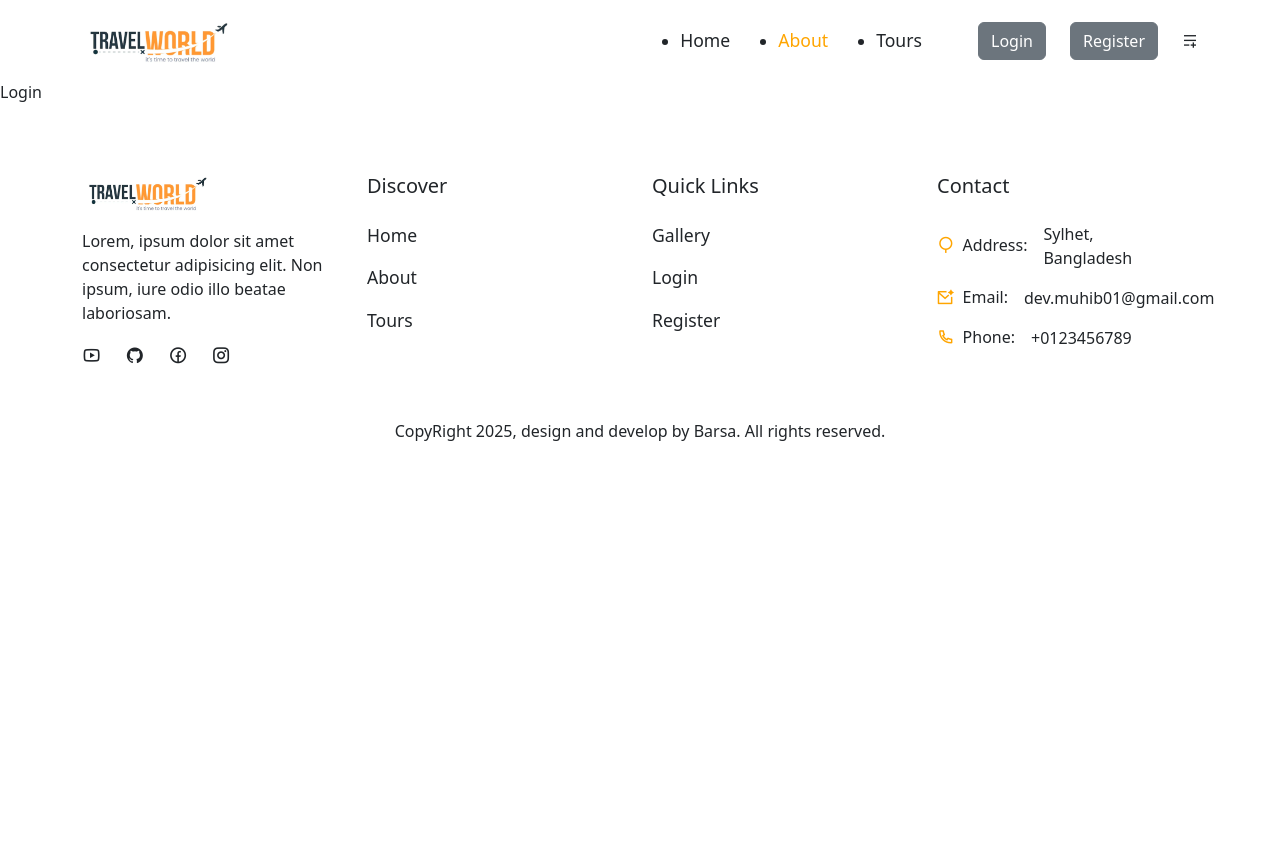
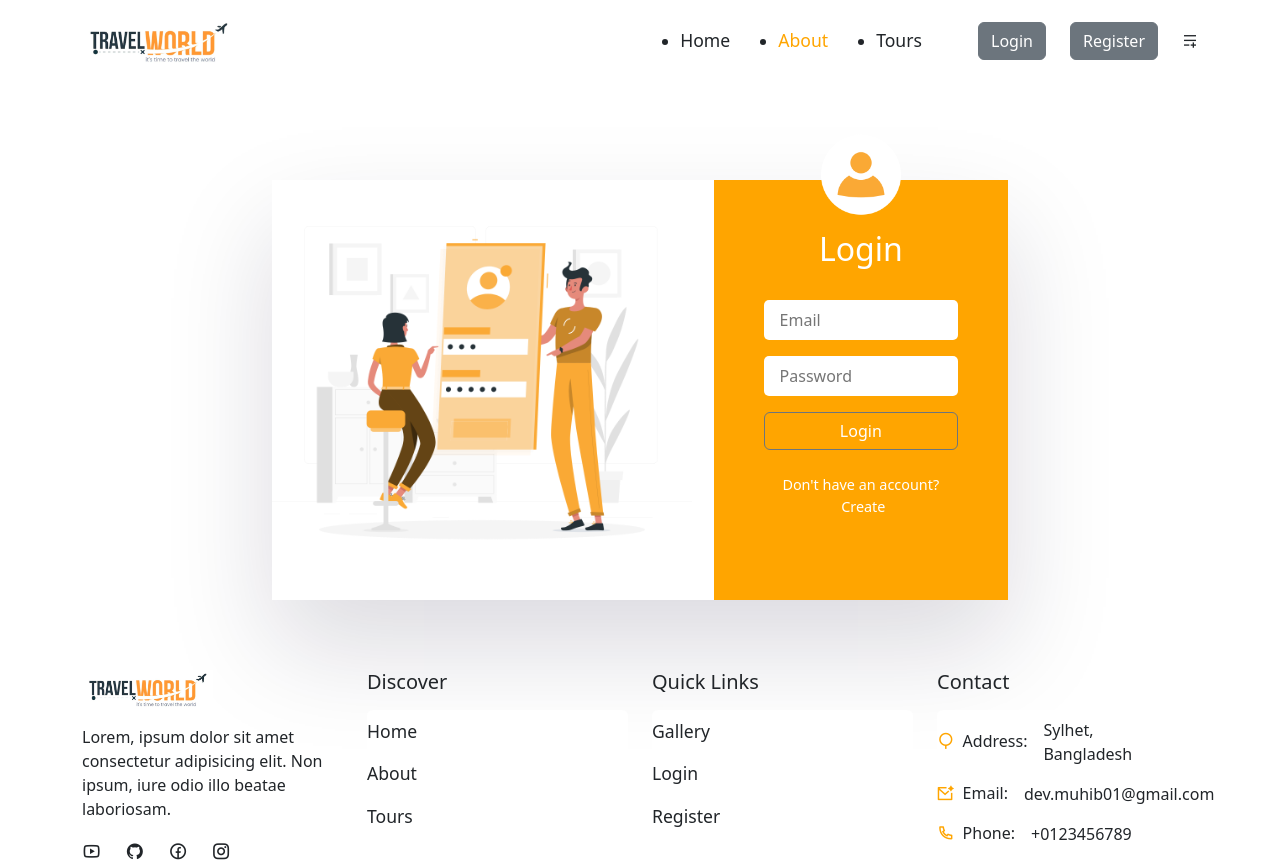
Before and after one commit to barsa0412/tour-management, a React (Create React App) app in the folder tour-management/frontend/: page /login in a window 1280 px wide. Shown: the top 862 px of the page. Before the commit the page ends 800 px from the top, so only its background shows below. Built offline with nearby package versions, Linux system fonts and the light colour scheme.

Commit message:
login register

```diff
--- a/tour-management/frontend/src/components/Booking/Booking.jsx
+++ b/tour-management/frontend/src/components/Booking/Booking.jsx
@@ -76,7 +76,14 @@
                     <span>${totalAmount}</span>
                 </ListGroupItem>
             </ListGroup>
-            <Button className="btn primary__btn w-100 mt-4" onClick={handleClick}>Book Now</Button>
+            <Button
+                                   className="btn w-100 mt-4"
+                                       onClick={handleClick}
+                            style={{ backgroundColor: 'orange', color: 'white' }}
+                           >
+                                 Book Now
+            </Button>
+
         </div>
     </div>
     );
--- a/tour-management/frontend/src/components/Booking/booking.css
+++ b/tour-management/frontend/src/components/Booking/booking.css
@@ -69,6 +69,7 @@
     font-size: 1rem;
     color: var(--text-color);
     font-weight: 500;
+
 }
 
 .booking__bottom{
--- a/tour-management/frontend/src/pages/Login.jsx
+++ b/tour-management/frontend/src/pages/Login.jsx
@@ -1,7 +1,56 @@
-import React from "react"; //6.9k (gzipped: 2.7k)
+import React, {useState} from "react"; //6.9k (gzipped: 2.7k)
+import {Container, Row, Col, Form, FormGroup, Button } from "reactstrap";
+import {Link} from "react-router-dom";
+
+import "../styles/login.css";
+
+import loginImg from "../assets/images/login.png";
+import userIcon from "../assets/images/user.png";
 
 const Login = () => {
-    return <div>Login</div>;
+    const [credentials, setCredentials] = useState({
+        email: undefined,
+        password: undefined,
+        });
+
+    const handleChange = e => {
+        setCredentials(prev=> ({...prev, [e.target.id]: e.target.value}));
+    };
+
+    const handleClick = e =>{
+        e.preventDefault();
+    };
+
+    return ( <section>
+        <Container>
+            <Row>
+                <Col lg="8" className="m-auto">
+                <div className="login__container d-flex justify-content-between">
+                    <div className="login__img">
+                        <img src={loginImg} alt="" />
+                    </div>
+                    <div className="login__form">
+                        <div className="user">
+                            <img src={userIcon} alt="" />
+                        </div>
+                        <h2>Login</h2>
+                        <Form onSubmit={handleClick}>
+                            <FormGroup>
+                                <input type="email" placeholder="Email" required id= "email" onChange={handleChange} />
+                            </FormGroup>
+                            <FormGroup>
+                                <input type="password" placeholder="Password" required id= "password" onChange={handleChange} />
+                            </FormGroup>
+                            <Button className="btn secondary__btn auth__btn" type="submit" style={{ backgroundColor: 'orange', color: 'white' }}>Login</Button>
+                        </Form>
+                        <p>Don't have an account? <Link to="/register">Create</Link></p>
+                    </div>
+                </div>
+                </Col>
+            </Row>
+        </Container>
+    </section>
+    );
 };
 
 export default Login;
--- a/tour-management/frontend/src/pages/Register.jsx
+++ b/tour-management/frontend/src/pages/Register.jsx
@@ -1,7 +1,60 @@
-import React from "react"; //6.9k (gzipped: 2.7k)
+import React, {useState} from "react"; //6.9k (gzipped: 2.7k)
+import {Container, Row, Col, Form, FormGroup, Button } from "reactstrap";
+import {Link} from "react-router-dom";
+
+import "../styles/login.css";
+
+import registerImg from "../assets/images/register.png";
+import userIcon from "../assets/images/user.png";
 
 const Register = () => {
-    return <div>Register</div>;
+    const [credentials, setCredentials] = useState({
+        username: undefined,
+        email: undefined,
+        password: undefined,
+        });
+
+    const handleChange = e => {
+        setCredentials(prev=> ({...prev, [e.target.id]: e.target.value}));
+    };
+
+    const handleClick = e =>{
+        e.preventDefault();
+    };
+
+    return ( <section>
+        <Container>
+            <Row>
+                <Col lg="8" className="m-auto">
+                <div className="login__container d-flex justify-content-between">
+                    <div className="login__img">
+                        <img src={registerImg} alt="" />
+                    </div>
+                    <div className="login__form">
+                        <div className="user">
+                            <img src={userIcon} alt="" />
+                        </div>
+                        <h2>Register</h2>
+                        <Form onSubmit={handleClick}>
+                            <FormGroup>
+                                <input type="text" placeholder="Username" required id= "username" onChange={handleChange} />
+                            </FormGroup>
+                            <FormGroup>
+                                <input type="email" placeholder="Email" required id= "email" onChange={handleChange} />
+                            </FormGroup>
+                            <FormGroup>
+                                <input type="password" placeholder="Password" required id= "password" onChange={handleChange} />
+                            </FormGroup>
+                            <Button className="btn secondary__btn auth__btn" type="submit" style={{ backgroundColor: 'orange', color: 'white' }}>Create Account</Button>
+                        </Form>
+                        <p>Already have an account!<Link to="/login">Login</Link></p>
+                    </div>
+                </div>
+                </Col>
+            </Row>
+        </Container>
+    </section>
+    );
 };
 
 export default Register;
--- a/tour-management/frontend/src/pages/ThankYou.jsx
+++ b/tour-management/frontend/src/pages/ThankYou.jsx
@@ -1,9 +1,31 @@
 import React from "react";
+import {Container, Row, Col, Button} from "reactstrap";
+import {Link} from "react-router-dom";
+import "../styles/thank-you.css";
 
 const ThankYou = () => {
-    return (
-        <div>ThankYou</div>
-    )
+    return ( <>
+        <section>
+            <Container>
+                <Row>
+                    <Col lg="12" className="pt-5 text-center">
+                    <div className="thank__you">
+                        <span><i class="ri-checkbox-line"></i></span>
+                        <h1 className="mb-3 fw-semibold">Thank You</h1>
+                        <h3 className="mb-4">Your tour is booked.</h3>
+
+                        <Button style={{ backgroundColor: 'orange', color: 'white' }}
+                           className="btn primary__btn w-25">
+                                  <Link to="/home" style={{ color: 'white', textDecoration: 'none' }}>Back to Home</Link>
+                        </Button>
+
+                    </div>
+                    </Col>
+                </Row>
+            </Container>
+        </section>
+        </>
+    );
 };
 
 export default ThankYou;
--- a/tour-management/frontend/src/pages/TourDetails.jsx
+++ b/tour-management/frontend/src/pages/TourDetails.jsx
@@ -114,6 +114,7 @@
             </Row>
         </Container>
     </section>
+    <Newsletter/>
     </>
     );
 };
--- /dev/null
+++ b/tour-management/frontend/src/styles/login.css
@@ -0,0 +1,76 @@
+.login__img{
+    width: 60px;
+    text-align: center;
+}
+
+.login__img img {
+    width: 700%;
+    object-fit: contain;
+}
+
+.login__form {
+    padding: 50px;
+    background: orange;
+    position: relative;
+}
+
+.login__container {
+    box-shadow: rgba(17, 12, 46, 0.15) 0px 48px 100px 0px;
+    margin-top: 100px;
+}
+
+.login__form .user{
+    width: 80px;
+    height: 80px;
+    position: absolute;
+    top: -9%;
+    left: 50%;
+    transform: translate(-50%, -9%);
+}
+
+.login__form .user img {
+    width: 100%;
+}
+
+.login__form h2 {
+    color: #fff;
+    text-align: center;
+    margin-bottom: 2rem;
+}
+
+.login__form{
+    width: 40%;
+}
+
+.login__form input{
+    width: 100%;
+    padding: 0.5rem 1rem;
+    border-radius: 5px;
+    border: none;
+    font-size: 1rem;
+    color: var(--heading-color);
+}
+
+.login__form input:focus {
+    outline: none;
+}
+
+.auth__btn{
+    background: var(--heading-color) !important;
+    width: 100%;
+    color: #fff !important;
+}
+
+.login__form p{
+    font-size: 0.9rem;
+    color: #fff;
+    margin-top: 1.5rem;
+    text-align: center;
+}
+
+.login__form p a {
+    color: var(--heading-color);
+    text-decoration: none;
+    margin-left: 5px;
+    font-weight: 500;
+}
--- /dev/null
+++ b/tour-management/frontend/src/styles/thank-you.css
@@ -0,0 +1,9 @@
+.thank__you span i {
+    font-size: 4rem;
+    color: green;
+}
+
+.thank__you h1{
+    font-size: 3.6rem;
+    font-family:'Times New Roman', Times, serif;
+}
```
